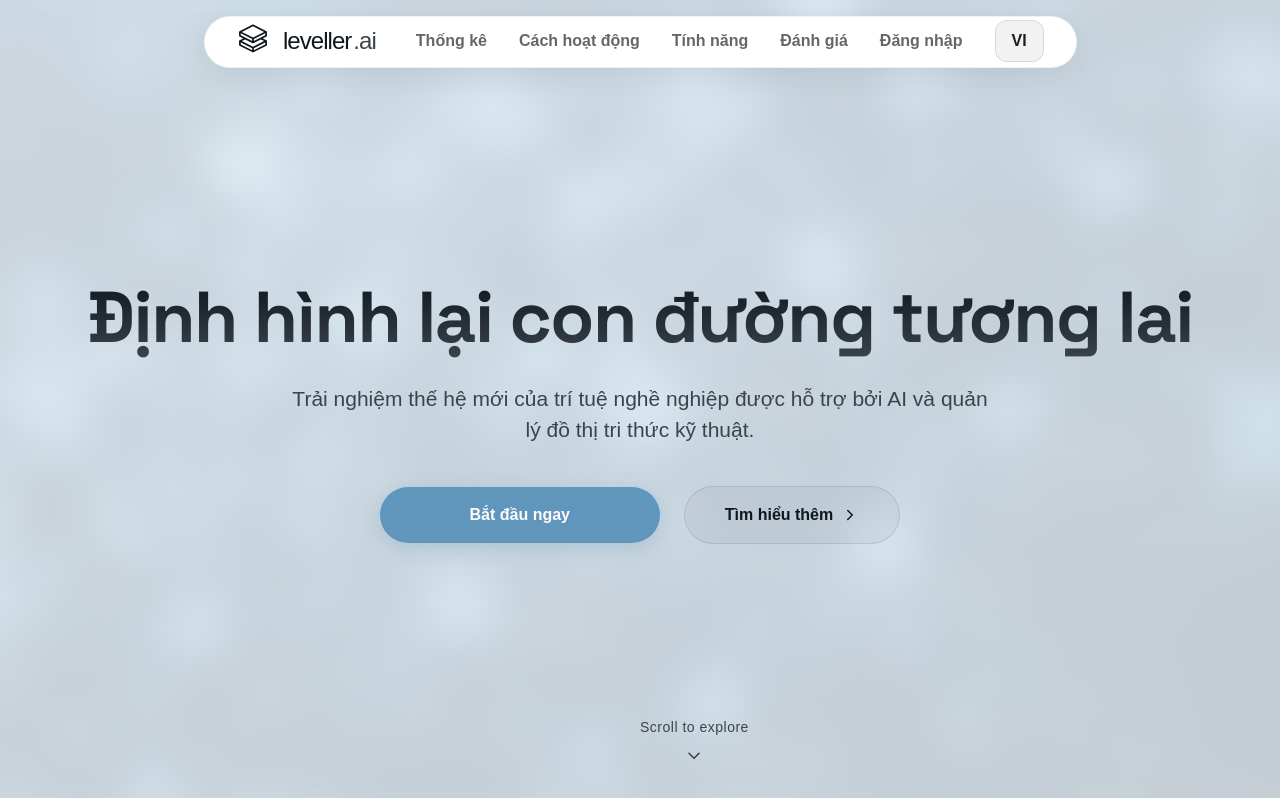
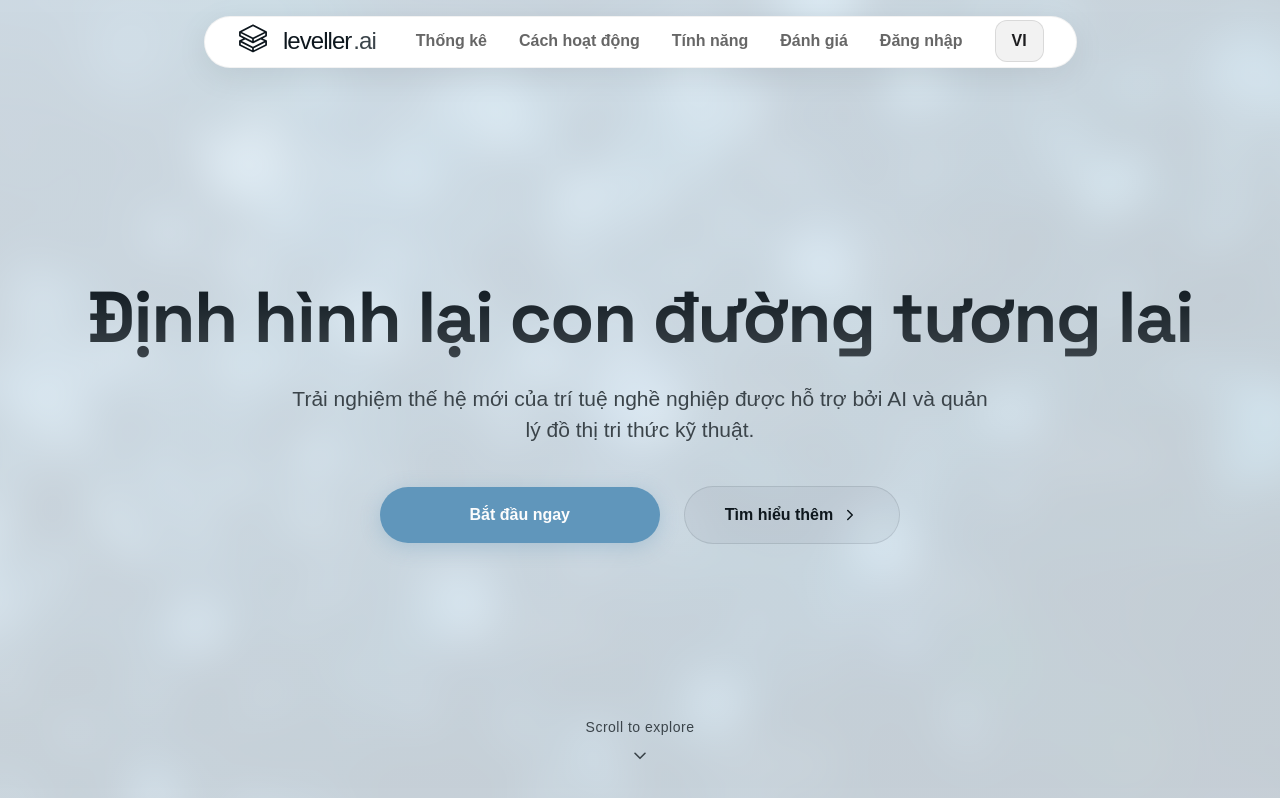
Before and after one commit to 7kitan/leveller-ai, a Next.js app in the folder frontend/: page / in a window 1280 px wide. Built offline with nearby package versions, Linux system fonts and the light colour scheme; a web font is replaced by a local one.

Commit message:
Center scroll hint and keep text on single line

```diff
--- a/frontend/src/app/landing.module.css
+++ b/frontend/src/app/landing.module.css
@@ -1275,9 +1275,11 @@
   position: absolute;
   bottom: 40px;
   left: 50%;
+  right: 50%;
   transform: translateX(-50%);
   flex-direction: column;
   align-items: center;
+  justify-content: center;
   gap: 8px;
   color: var(--color-text-secondary);
   font-size: var(--font-size-small);
@@ -1293,6 +1295,8 @@
 .scrollHintText {
   font-weight: 500;
   letter-spacing: 0.5px;
+  text-align: center;
+  white-space: nowrap;
 }
 
 .sectionHeading {
```
